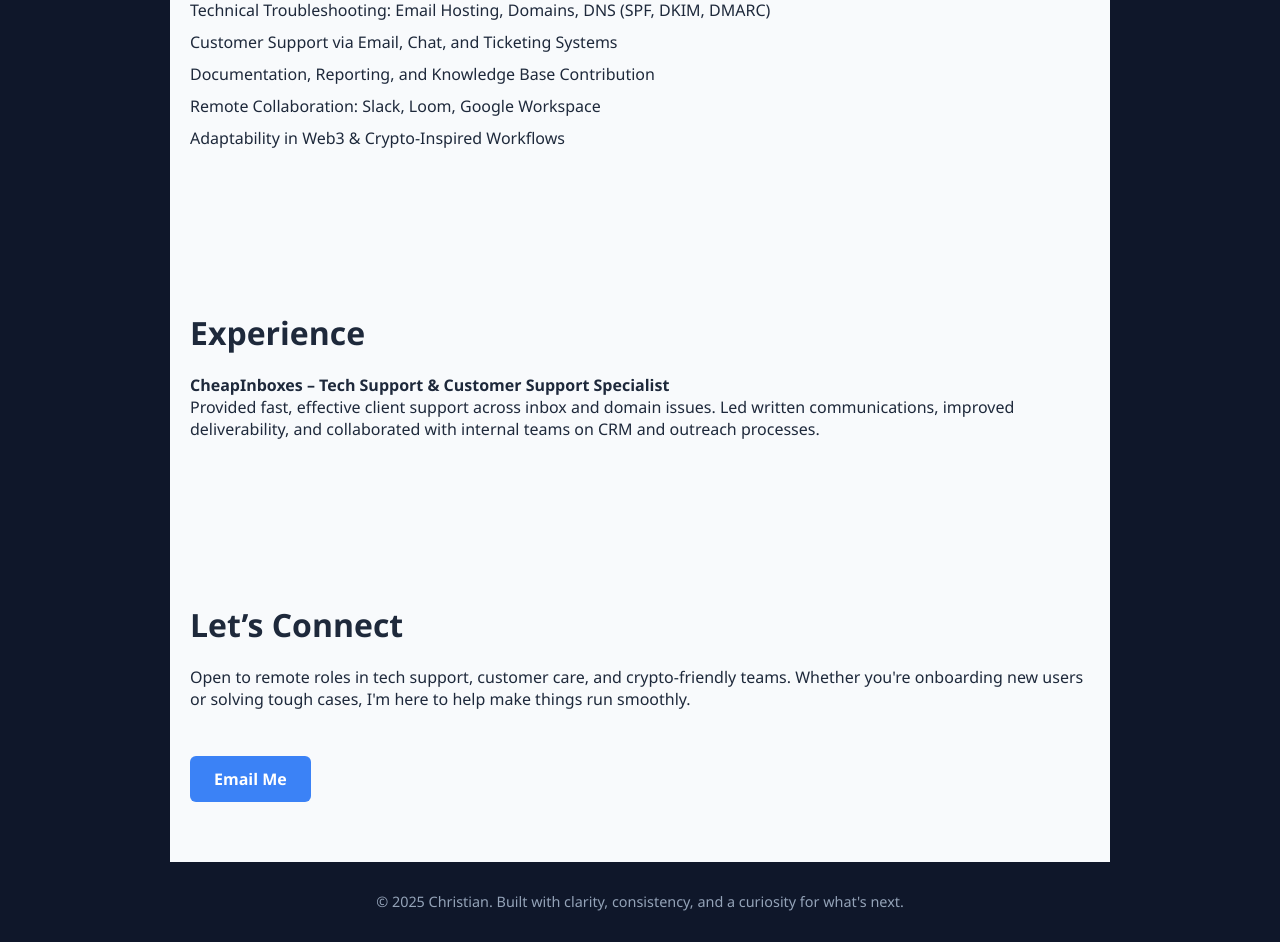
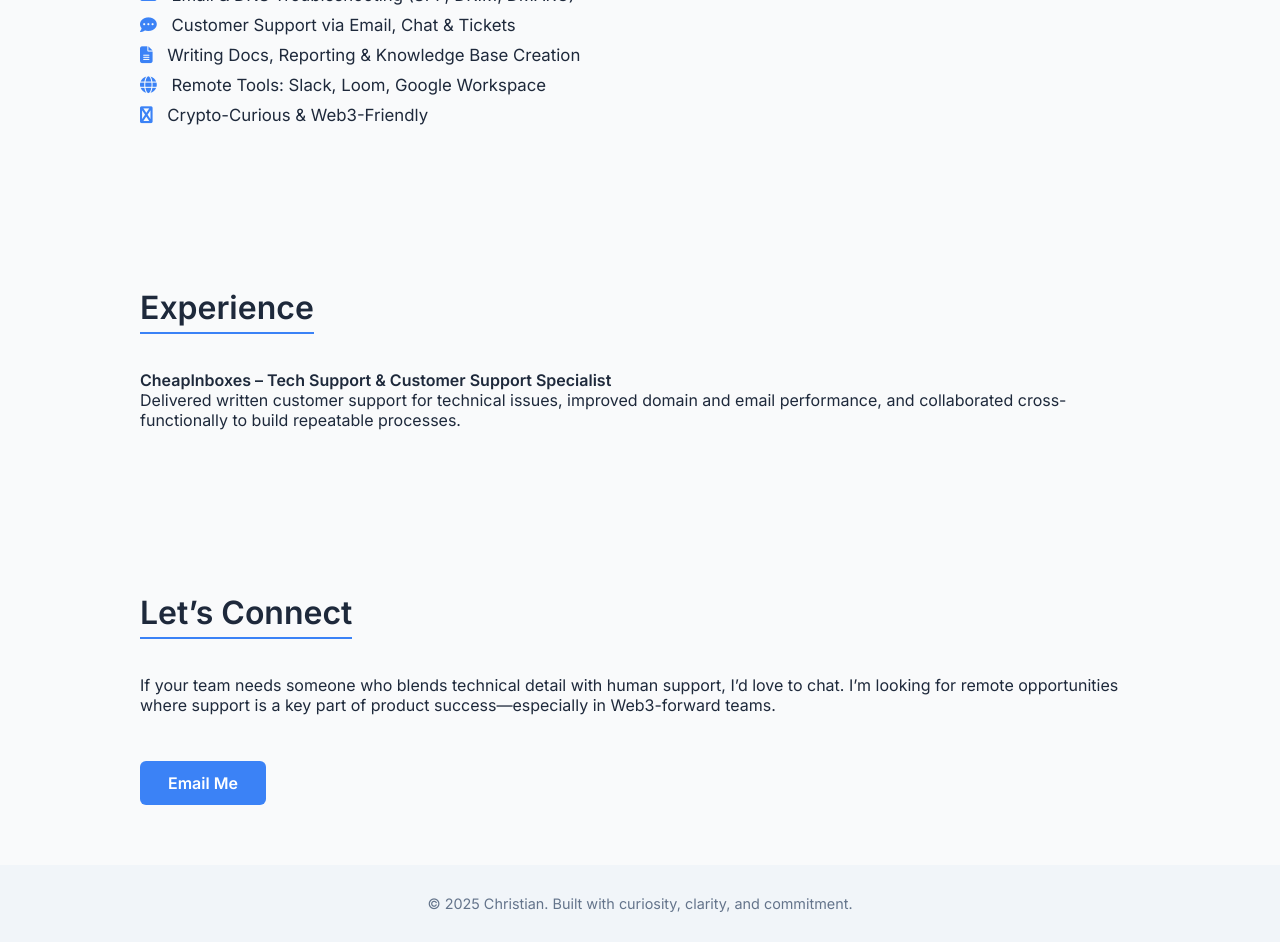
Before and after one commit to Channie04/Christian, a plain HTML site: page index.html in a window 1280 px wide. Shown: the part 787-1729 px from the top of the page. Drawn offline with Linux system fonts and the light colour scheme.

Commit message:
Update index.html

```diff
--- a/index.html
+++ b/index.html
@@ -3,44 +3,48 @@
 <head>
   <meta charset="UTF-8" />
   <meta name="viewport" content="width=device-width, initial-scale=1.0"/>
-  <title>Christian – Tech Support & Customer Support Specialist</title>
+  <title>Christian – Tech Support & Web3 Support Enthusiast</title>
+  <link href="https://fonts.googleapis.com/css2?family=Inter:wght@400;600&family=Poppins:wght@700&display=swap" rel="stylesheet">
+  <link href="https://cdnjs.cloudflare.com/ajax/libs/font-awesome/6.5.0/css/all.min.css" rel="stylesheet">
   <style>
-    :root {
-      --primary: #3b82f6;
-      --bg-dark: #0f172a;
-      --bg-light: #f8fafc;
-      --text-light: #f1f5f9;
-      --text-dark: #1e293b;
-    }
     body {
       margin: 0;
-      font-family: 'Segoe UI', sans-serif;
-      background: var(--bg-dark);
-      color: var(--text-light);
+      font-family: 'Inter', sans-serif;
+      background-color: #f9fafb;
+      color: #1e293b;
     }
     header {
-      padding: 80px 20px;
+      background: linear-gradient(90deg, #3b82f6, #6366f1);
+      color: white;
       text-align: center;
-      background: var(--bg-dark);
+      padding: 100px 20px 60px;
+      font-family: 'Poppins', sans-serif;
     }
     header h1 {
       font-size: 3em;
-      margin-bottom: 10px;
+      margin: 0;
     }
     header p {
       font-size: 1.2em;
-      color: #94a3b8;
+      opacity: 0.9;
     }
     .section {
+      max-width: 1000px;
+      margin: auto;
       padding: 60px 20px;
-      max-width: 900px;
-      margin: auto;
-      background: var(--bg-light);
-      color: var(--text-dark);
+      opacity: 0;
+      transform: translateY(20px);
+      animation: fadeInUp 0.6s ease forwards;
     }
+    .section:nth-child(2) { animation-delay: 0.2s; }
+    .section:nth-child(3) { animation-delay: 0.4s; }
+    .section:nth-child(4) { animation-delay: 0.6s; }
     .section h2 {
       font-size: 2em;
       margin-bottom: 20px;
+      border-bottom: 2px solid #3b82f6;
+      display: inline-block;
+      padding-bottom: 5px;
     }
     .section ul {
       list-style: none;
@@ -48,23 +52,38 @@
     }
     .section li {
       margin-bottom: 10px;
+      font-size: 1.05em;
+    }
+    .section li i {
+      color: #3b82f6;
+      margin-right: 10px;
     }
     .cta {
       display: inline-block;
       margin-top: 30px;
-      padding: 12px 24px;
-      background: var(--primary);
+      padding: 12px 28px;
+      background: #3b82f6;
       color: white;
+      border-radius: 6px;
       text-decoration: none;
-      border-radius: 6px;
-      font-weight: bold;
+      font-weight: 600;
+      transition: background 0.3s ease;
+    }
+    .cta:hover {
+      background: #2563eb;
     }
     footer {
       text-align: center;
       padding: 30px 20px;
+      background: #f1f5f9;
+      color: #64748b;
       font-size: 0.9em;
-      color: #94a3b8;
-      background: var(--bg-dark);
+    }
+    @keyframes fadeInUp {
+      to {
+        opacity: 1;
+        transform: translateY(0);
+      }
     }
   </style>
 </head>
@@ -72,39 +91,39 @@
 
 <header>
   <h1>Christian</h1>
-  <p>Tech Support | Customer Support | Crypto-Enthusiast Mindset</p>
+  <p>Tech Support • Customer Support • Crypto-Enthusiast Mindset</p>
 </header>
 
 <div class="section">
   <h2>About Me</h2>
-  <p>I’m a remote-ready tech support professional with a deep commitment to clear communication, structured problem-solving, and creating dependable client experiences. From DNS and domain issues to onboarding and email troubleshooting, I thrive in high-velocity environments where customers come first—and curiosity about crypto and innovation is a must.</p>
+  <p>I’m a tech support and customer service pro who thrives on solving problems, keeping users happy, and staying ahead of the curve—especially in fast-moving Web3 teams. Whether it’s DNS issues or onboarding friction, I’ve got it handled with professionalism and clarity.</p>
 </div>
 
 <div class="section">
-  <h2>Skills & Tools</h2>
+  <h2>Skills</h2>
   <ul>
-    <li>Technical Troubleshooting: Email Hosting, Domains, DNS (SPF, DKIM, DMARC)</li>
-    <li>Customer Support via Email, Chat, and Ticketing Systems</li>
-    <li>Documentation, Reporting, and Knowledge Base Contribution</li>
-    <li>Remote Collaboration: Slack, Loom, Google Workspace</li>
-    <li>Adaptability in Web3 & Crypto-Inspired Workflows</li>
+    <li><i class="fas fa-envelope"></i> Email & DNS Troubleshooting (SPF, DKIM, DMARC)</li>
+    <li><i class="fas fa-comment-dots"></i> Customer Support via Email, Chat & Tickets</li>
+    <li><i class="fas fa-file-alt"></i> Writing Docs, Reporting & Knowledge Base Creation</li>
+    <li><i class="fas fa-globe"></i> Remote Tools: Slack, Loom, Google Workspace</li>
+    <li><i class="fas fa-bitcoin"></i> Crypto-Curious & Web3-Friendly</li>
   </ul>
 </div>
 
 <div class="section">
   <h2>Experience</h2>
   <p><strong>CheapInboxes – Tech Support & Customer Support Specialist</strong><br/>
-  Provided fast, effective client support across inbox and domain issues. Led written communications, improved deliverability, and collaborated with internal teams on CRM and outreach processes.</p>
+  Delivered written customer support for technical issues, improved domain and email performance, and collaborated cross-functionally to build repeatable processes.</p>
 </div>
 
 <div class="section">
   <h2>Let’s Connect</h2>
-  <p>Open to remote roles in tech support, customer care, and crypto-friendly teams. Whether you're onboarding new users or solving tough cases, I'm here to help make things run smoothly.</p>
+  <p>If your team needs someone who blends technical detail with human support, I’d love to chat. I’m looking for remote opportunities where support is a key part of product success—especially in Web3-forward teams.</p>
   <a href="mailto:castanoschristian3@gmail.com" class="cta">Email Me</a>
 </div>
 
 <footer>
-  &copy; 2025 Christian. Built with clarity, consistency, and a curiosity for what's next.
+  &copy; 2025 Christian. Built with curiosity, clarity, and commitment.
 </footer>
 
 </body>
```
